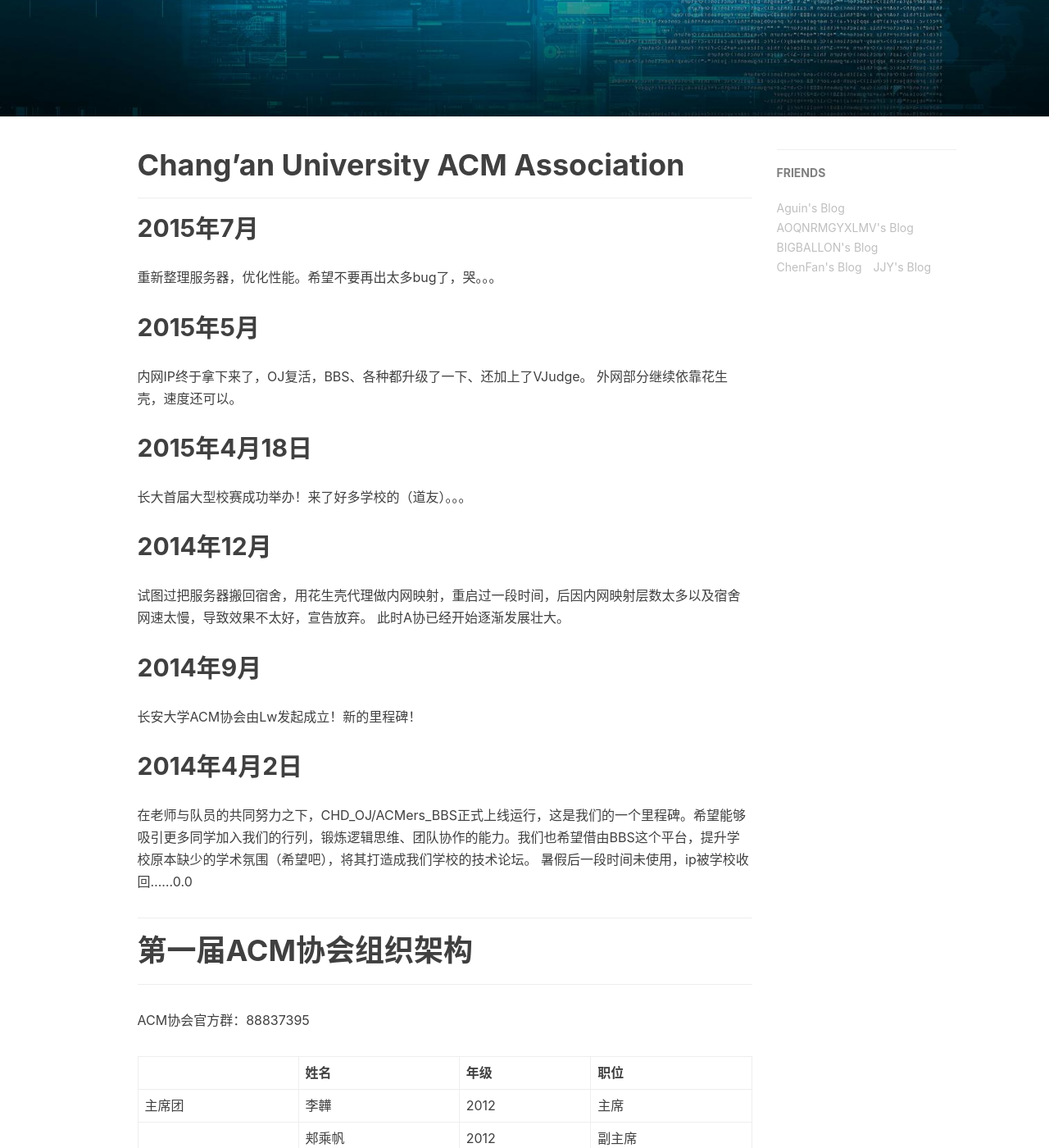
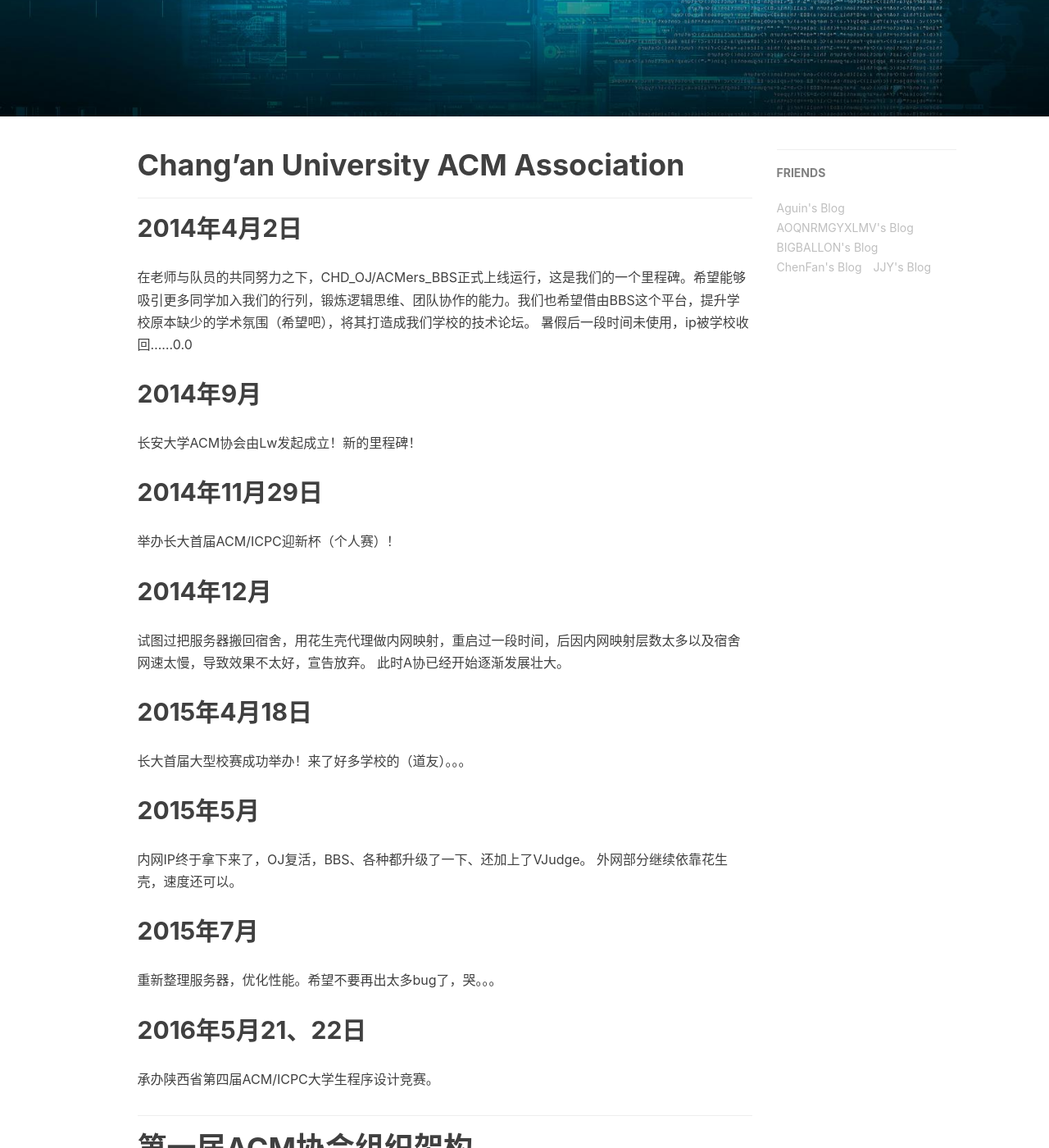
Before and after one commit to chdacm/chdacm.github.io, a Jekyll site: the page built from cauu.md, in a window 1280 px wide and 1400 px high, scrolled down 276 px. Shown: the whole window at 82% size. Built offline with Jekyll 4.4.1, drawn with Linux system fonts in a browser that asks for light colours; nearby versions of some CDN libraries; comment, search, counter and statistics services are not loaded; some of the changed text lies outside the part shown.

Commit message:
更新最新事件

```diff
--- a/cauu.md
+++ b/cauu.md
@@ -3,6 +3,7 @@ title: 长安大学ACM协会
 layout: page
 description: ABOUT US
 header-img: "img/about-bg.jpg"
+
 ---
 
 
@@ -10,34 +11,44 @@ header-img: "img/about-bg.jpg"
 
 ---
 
+## 2014年4月2日
+
+在老师与队员的共同努力之下，CHD_OJ/ACMers_BBS正式上线运行，这是我们的一个里程碑。希望能够吸引更多同学加入我们的行列，锻炼逻辑思维、团队协作的能力。我们也希望借由BBS这个平台，提升学校原本缺少的学术氛围（希望吧），将其打造成我们学校的技术论坛。
+暑假后一段时间未使用，ip被学校收回......0.0
+
+## 2014年9月
+
+长安大学ACM协会由Lw发起成立！新的里程碑！
+
+## 2014年11月29日
+
+举办长大首届ACM/ICPC迎新杯（个人赛）！
+
+## 2014年12月
+
+试图过把服务器搬回宿舍，用花生壳代理做内网映射，重启过一段时间，后因内网映射层数太多以及宿舍网速太慢，导致效果不太好，宣告放弃。
+此时A协已经开始逐渐发展壮大。
+
+## 2015年4月18日
+
+长大首届大型校赛成功举办！来了好多学校的（道友）。。。
+
+## 2015年5月
+
+内网IP终于拿下来了，OJ复活，BBS、各种都升级了一下、还加上了VJudge。
+外网部分继续依靠花生壳，速度还可以。
+
 
 ## 2015年7月
 
 重新整理服务器，优化性能。希望不要再出太多bug了，哭。。。
 
 
-## 2015年5月
+## 2016年5月21、22日
 
-内网IP终于拿下来了，OJ复活，BBS、各种都升级了一下、还加上了VJudge。
-外网部分继续依靠花生壳，速度还可以。
+承办陕西省第四届ACM/ICPC大学生程序设计竞赛。
 
-## 2015年4月18日
 
-长大首届大型校赛成功举办！来了好多学校的（道友）。。。
-
-## 2014年12月
-
-试图过把服务器搬回宿舍，用花生壳代理做内网映射，重启过一段时间，后因内网映射层数太多以及宿舍网速太慢，导致效果不太好，宣告放弃。
-此时A协已经开始逐渐发展壮大。
-
-## 2014年9月
-
-长安大学ACM协会由Lw发起成立！新的里程碑！
-
-## 2014年4月2日
-
-在老师与队员的共同努力之下，CHD_OJ/ACMers_BBS正式上线运行，这是我们的一个里程碑。希望能够吸引更多同学加入我们的行列，锻炼逻辑思维、团队协作的能力。我们也希望借由BBS这个平台，提升学校原本缺少的学术氛围（希望吧），将其打造成我们学校的技术论坛。
-暑假后一段时间未使用，ip被学校收回......0.0
 
 ---
 
```
Also changed, not shown: other parts of cauu.md (+2 -2 lines).
